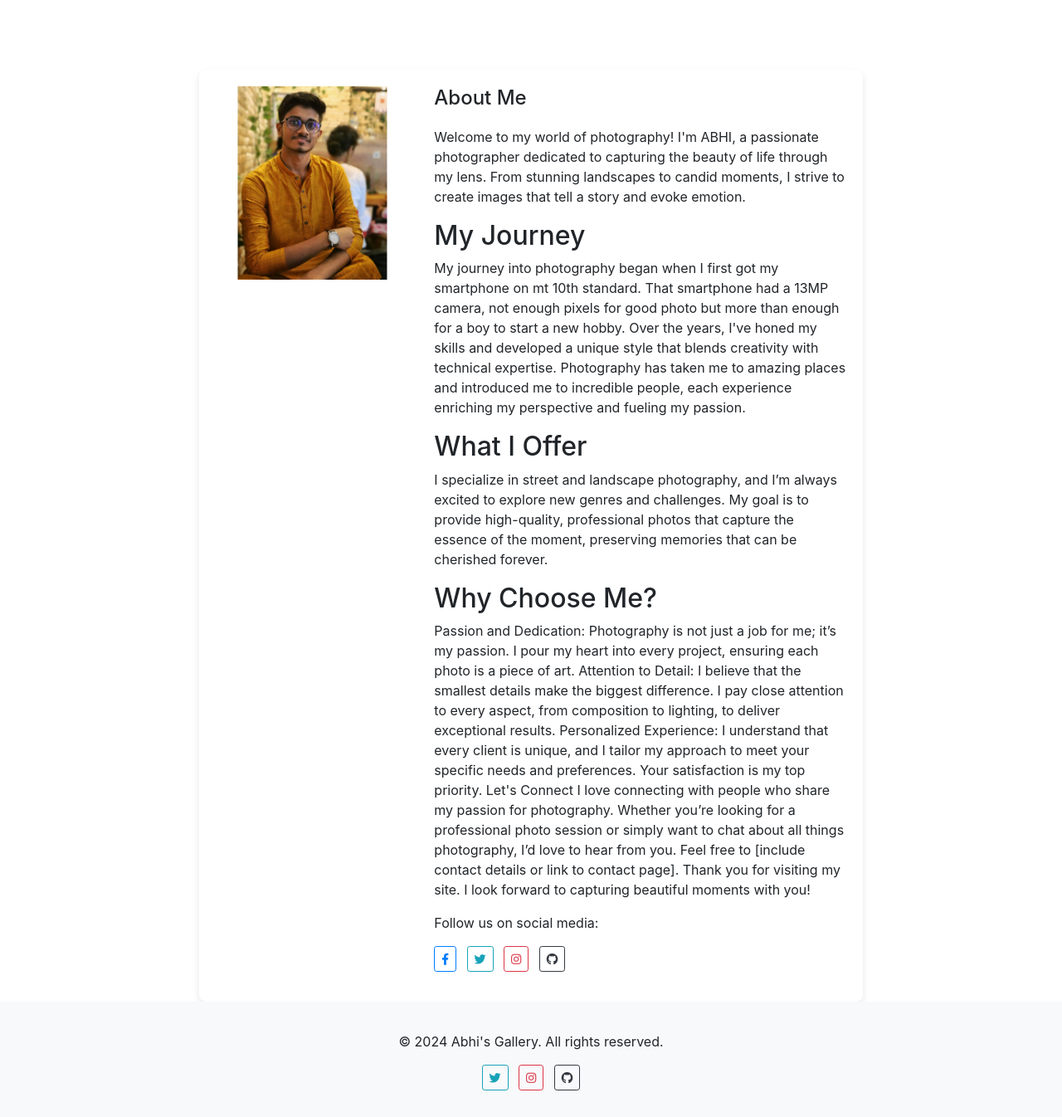
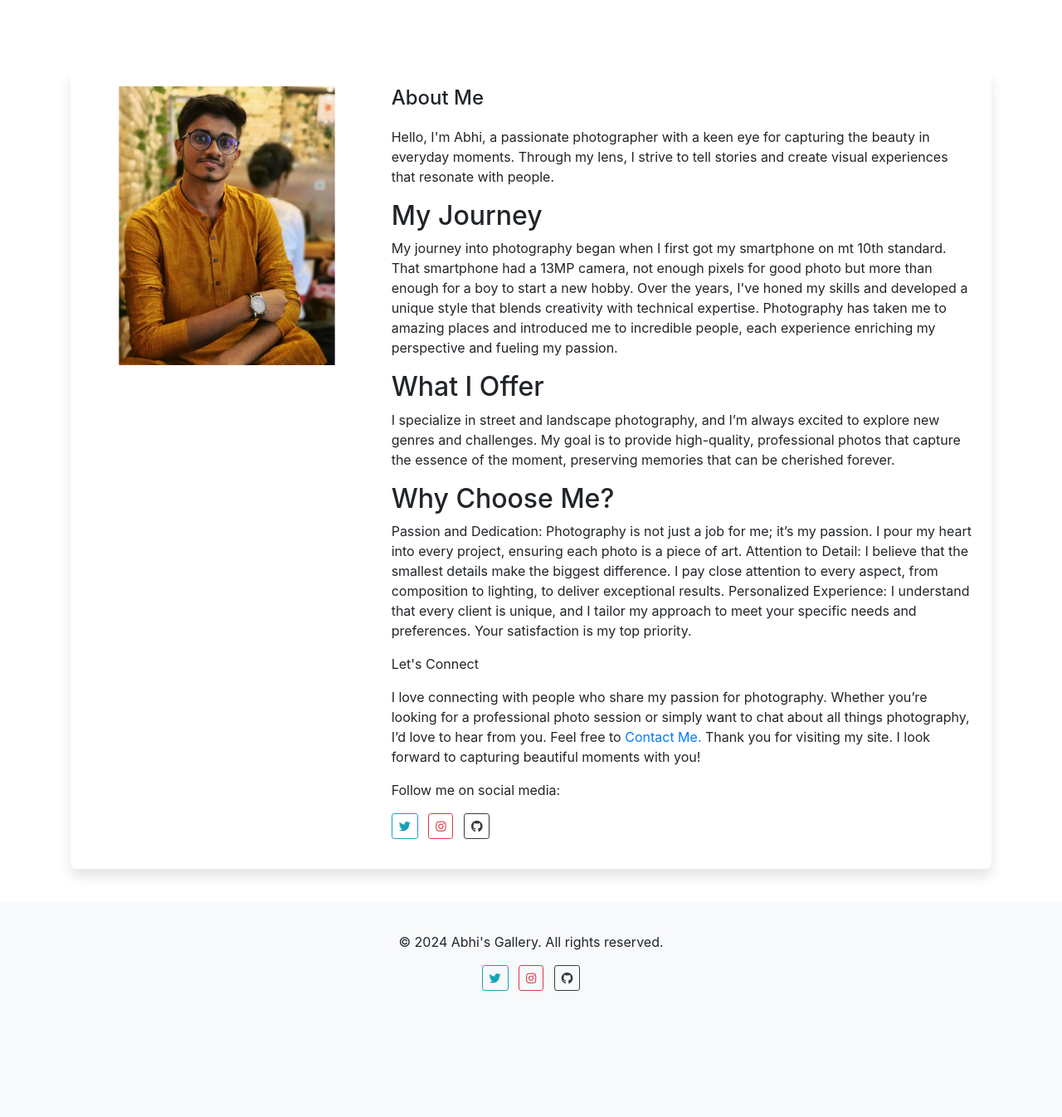
Before and after one commit to Avjt2214/project-1, a Flask app: page /about in a window 1280 px wide. Shown: the part 76-1422 px from the top of the page at 83% size. After the commit the page ends 1270 px from the top, so only its background shows below. Run offline with Flask 3, Linux system fonts and the light colour scheme; some libraries are stand-ins or nearby versions.

Commit message:
small changes

```diff
--- a/static/styles.css
+++ b/static/styles.css
@@ -17,11 +17,11 @@ footer {
 
 /* About Us section */
 .about-container {
-    max-width: 800px;
     margin-top: 40px;
+    margin-bottom: 40px;
     padding: 20px;
     background-color: #ffffff;
-    box-shadow: 0 4px 8px rgba(0, 0, 0, 0.1);
+    box-shadow: 0 10px 15px rgba(0, 0, 0, 0.1);
     border-radius: 0.5rem;
 }
 
@@ -34,6 +34,21 @@ footer {
     max-width: 100%;
     height: auto;
     margin-bottom: 20px;
+}
+
+.contact-container {
+    max-width: 500px;
+    margin-top: 40px;
+    padding: 20px;
+    background-color: #ffffff;
+    box-shadow: 0 15px 20px rgba(0, 0, 0, 0.1);
+    border-radius: 0.5rem;
+}
+
+.contact-container h1 {
+    margin-bottom: 20px;
+    font-size: 1.5rem;
+    text-align: center;
 }
 
 .contact-form .form-control {
--- a/templates/about.html
+++ b/templates/about.html
@@ -11,7 +11,9 @@
             </div>
             <div class="col-md-8">
                 <h1>About Me</h1>
-                <p>Welcome to my world of photography! I'm ABHI, a passionate photographer dedicated to capturing the beauty of life through my lens. From stunning landscapes to candid moments, I strive to create images that tell a story and evoke emotion.</p>
+                <p>Hello, I'm Abhi, a passionate photographer with a keen eye for capturing the beauty in everyday moments.
+                    Through my lens, I strive to tell stories and create visual experiences that resonate with people.
+                </p></p>
 
                 <h2>My Journey</h2>
                 <p>My journey into photography began when I first got my smartphone on mt 10th standard. That smartphone had a 13MP camera, not enough pixels for good photo but more than enough for a boy to start a new hobby. Over the years, I've honed my skills and developed a unique style that blends creativity with technical expertise. Photography has taken me to amazing places and introduced me to incredible people, each experience enriching my perspective and fueling my passion.</p>
@@ -22,18 +24,14 @@
                 <h2>Why Choose Me?</h2>
                 <p>Passion and Dedication: Photography is not just a job for me; it’s my passion. I pour my heart into every project, ensuring each photo is a piece of art.
                 Attention to Detail: I believe that the smallest details make the biggest difference. I pay close attention to every aspect, from composition to lighting, to deliver exceptional results.
-                Personalized Experience: I understand that every client is unique, and I tailor my approach to meet your specific needs and preferences. Your satisfaction is my top priority.
-                Let's Connect
-                I love connecting with people who share my passion for photography. Whether you’re looking for a professional photo session or simply want to chat about all things photography, I’d love to hear from you. Feel free to [include contact details or link to contact page].
+                Personalized Experience: I understand that every client is unique, and I tailor my approach to meet your specific needs and preferences. Your satisfaction is my top priority.</p>
+                <p>Let's Connect</p>
+                <p>I love connecting with people who share my passion for photography. Whether you’re looking for a professional photo session or simply want to chat about all things photography, I’d love to hear from you. Feel free to
+                    <a href="{{ url_for('contact') }}" class="text-decoration-none">Contact Me.</a>
+                Thank you for visiting my site. I look forward to capturing beautiful moments with you!</p>
+                <p>Follow me on social media:</p>
+                <ul class="list-inline">
 
-                Thank you for visiting my site. I look forward to capturing beautiful moments with you!</p>
-                <p>Follow us on social media:</p>
-                <ul class="list-inline">
-                    <li class="list-inline-item">
-                        <a href="https://facebook.com/yourprofile" target="_blank" class="btn btn-outline-primary btn-sm">
-                            <i class="fab fa-facebook-f"></i>
-                        </a>
-                    </li>
                     <li class="list-inline-item">
                         <a href="https://twitter.com/@avjt8" target="_blank" class="btn btn-outline-info btn-sm">
                             <i class="fab fa-twitter"></i>
--- a/templates/gallery.html
+++ b/templates/gallery.html
@@ -4,6 +4,7 @@
 
 {% block content %}
     <h1>Photo Gallery</h1>
+    <h4>Here are some of my own work samples:</h4>
     <div class="row">
         {% for photo in photos %}
         <div class="col-md-4 mb-4 gallery-item">
```
